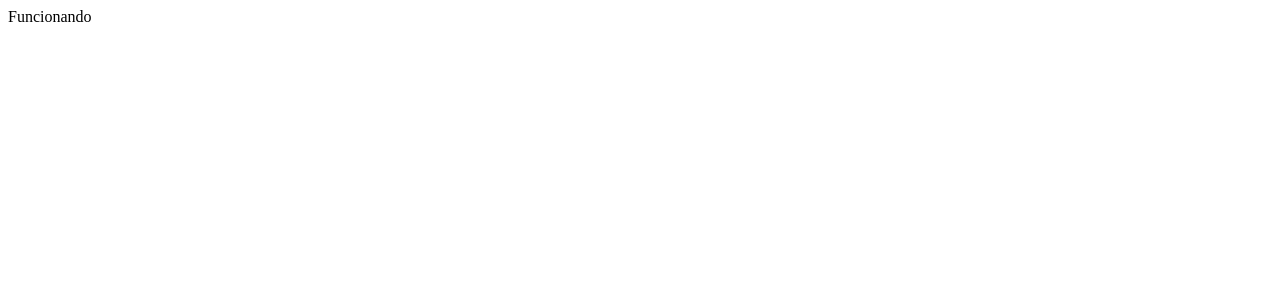
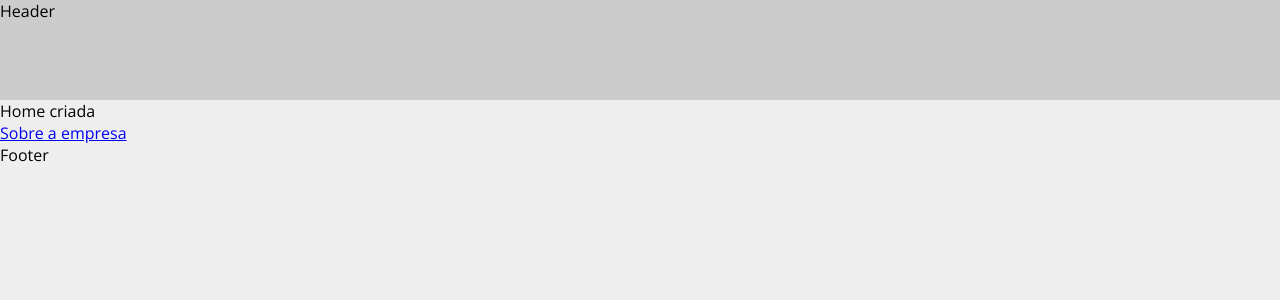
Before and after one commit to ErickCordeiro/olxfront, a React (Create React App) app: page / in a window 1280 px wide. Shown: the top 300 px of the page. Built offline with nearby package versions, Linux system fonts and the light colour scheme.

Commit message:
Criando a estrutura de pastas e layout para o projeto

```diff
--- a/package.json
+++ b/package.json
@@ -9,8 +9,10 @@
     "react": "^18.2.0",
     "react-dom": "^18.2.0",
     "react-redux": "^8.1.0",
+    "react-router-dom": "^6.13.0",
     "react-scripts": "5.0.1",
     "redux": "^4.2.1",
+    "styled-components": "^6.0.0-rc.3",
     "web-vitals": "^2.1.4"
   },
   "scripts": {
--- a/src/App.css
+++ b/src/App.css
@@ -1,38 +1,12 @@
-.App {
-  text-align: center;
+@import url("https://fonts.googleapis.com/css?family=Open+Sans:400,700&display=swap");
+
+* {
+  margin: 0;
+  padding: 0;
+  box-sizing: border-box;
+  font-family: "Open Sans", sans-serif;
 }
 
-.App-logo {
-  height: 40vmin;
-  pointer-events: none;
+body {
+  background-color: #eee;
 }
-
-@media (prefers-reduced-motion: no-preference) {
-  .App-logo {
-    animation: App-logo-spin infinite 20s linear;
-  }
-}
-
-.App-header {
-  background-color: #282c34;
-  min-height: 100vh;
-  display: flex;
-  flex-direction: column;
-  align-items: center;
-  justify-content: center;
-  font-size: calc(10px + 2vmin);
-  color: white;
-}
-
-.App-link {
-  color: #61dafb;
-}
-
-@keyframes App-logo-spin {
-  from {
-    transform: rotate(0deg);
-  }
-  to {
-    transform: rotate(360deg);
-  }
-}
--- a/src/App.js
+++ b/src/App.js
@@ -1,8 +1,24 @@
 import React from 'react';
 import { connect } from 'react-redux';
+import { BrowserRouter } from 'react-router-dom';
+import Routes from './routers/Routers';
+
+import './App.css';
+
+import { Layout } from './layout/layout.js';
+import Header from './components/partials/Header';
+import Footer from './components/partials/Footer';
 
 const App = (props) => {
-  return (<>Funcionando</>)
+  return (
+    <BrowserRouter>
+    <Layout>
+      <Header />
+      <Routes />
+      <Footer />
+    </Layout>
+    </BrowserRouter>
+  )
 }
 
 const mapStateToProps = (state) => {
--- /dev/null
+++ b/src/components/partials/Footer/index.js
@@ -0,0 +1,10 @@
+import React from 'react';
+import { FooterArea } from './styles';
+
+const Footer = () => {
+    return(
+        <FooterArea>Footer</FooterArea>
+    );
+}
+
+export default Footer;
--- /dev/null
+++ b/src/components/partials/Footer/styles.js
@@ -0,0 +1,3 @@
+import styled from 'styled-components';
+
+export const FooterArea = styled.div``;
--- /dev/null
+++ b/src/components/partials/Header/index.js
@@ -0,0 +1,10 @@
+import React from 'react';
+import { HeaderArea } from './styles.js';
+
+const Header = () => {
+    return(
+        <HeaderArea>Header</HeaderArea>
+    );
+}
+
+export default Header;
--- /dev/null
+++ b/src/components/partials/Header/styles.js
@@ -0,0 +1,6 @@
+import styled from 'styled-components';
+
+export const HeaderArea = styled.div`
+    height: 100px;
+    background-color: #ccc;
+`;
--- /dev/null
+++ b/src/layout/layout.js
@@ -0,0 +1,9 @@
+import styled from 'styled-components';
+
+export const Layout = styled.div``;
+
+export const PageContainer = styled.div``;
+
+export const PageTitle = styled.h1``;
+
+export const PageBody = styled.div``;
--- /dev/null
+++ b/src/pages/About/index.js
@@ -0,0 +1,9 @@
+import React from "react";
+
+const About = () => {
+    return (
+        <>About criada</>
+    );
+}
+
+export default About;
--- /dev/null
+++ b/src/pages/Home/index.js
@@ -0,0 +1,17 @@
+import React from "react";
+import { Link } from 'react-router-dom';
+
+const Home = () => {
+    return (
+        <>
+            <div>
+                Home criada
+            </div>
+
+            <Link to="/about">Sobre a empresa</Link>
+        </>
+
+    );
+}
+
+export default Home;
--- /dev/null
+++ b/src/routers/Routers.js
@@ -0,0 +1,13 @@
+import { useRoutes } from 'react-router-dom';
+
+import Home from '../pages/Home';
+import About from '../pages/About';
+
+const Routes = () => {
+  return useRoutes([
+    {path: '', element: <Home />},
+    {path: '/about', element: <About />}
+  ]);
+}
+
+export default Routes;
```
Also changed, not shown: 1 other file (tests, documents, lock files or other folders).
